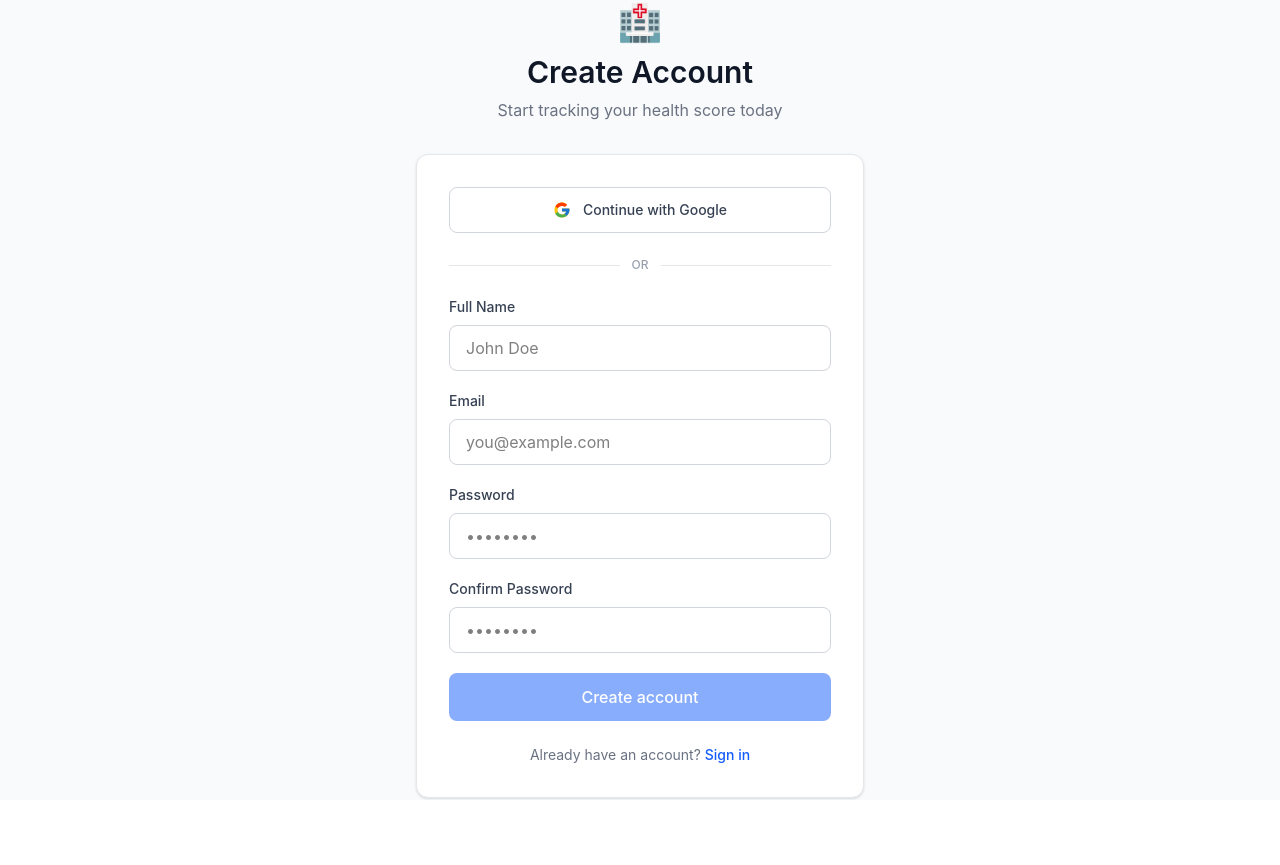
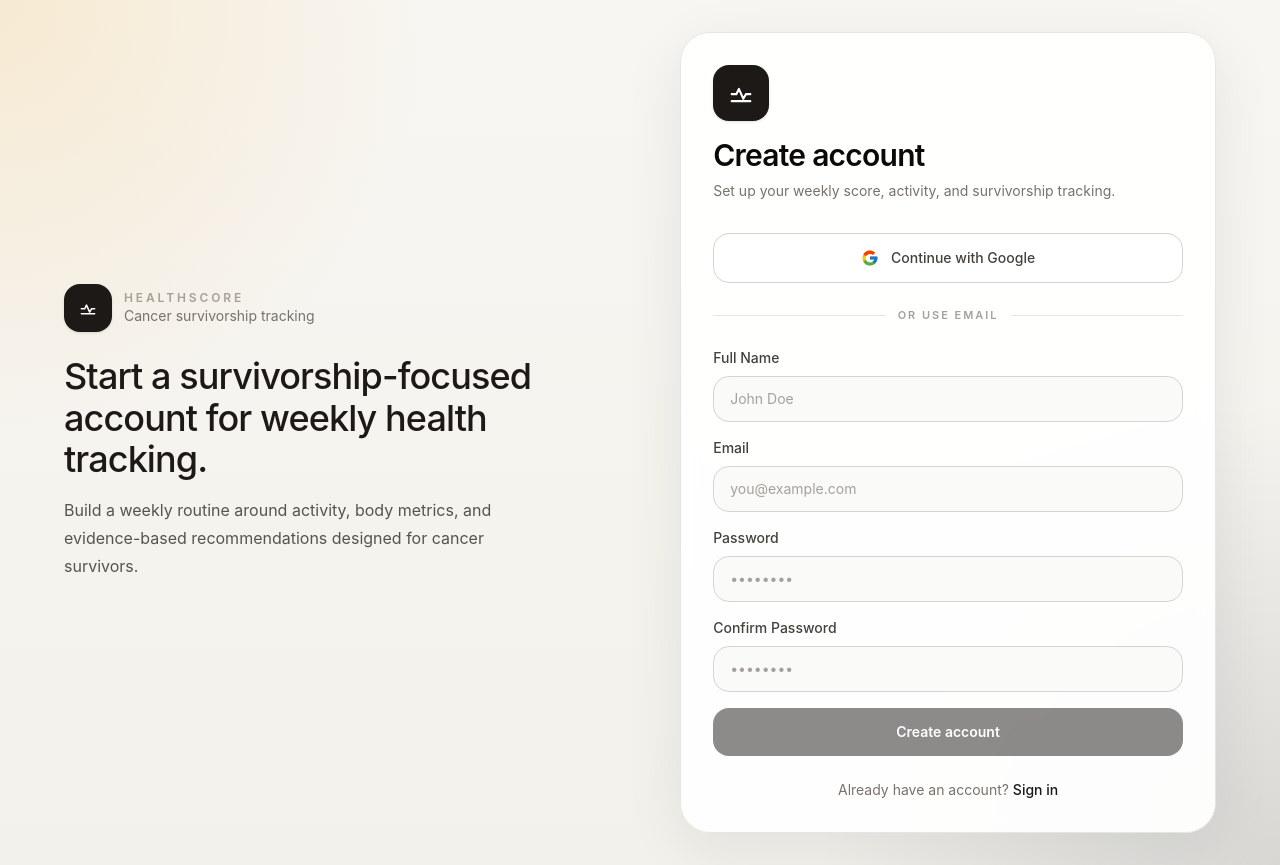
Before and after one commit to rajendrathalluru/Health-Score-Research, a React (Vite) app in the folder frontend/: page /register in a window 1280 px wide. Before the commit the page ends 800 px from the top, so only its background shows below. Built offline with nearby package versions, Linux system fonts and the light colour scheme.

Commit message:
chnages to login flow

```diff
--- a/frontend/src/pages/LoginPage.tsx
+++ b/frontend/src/pages/LoginPage.tsx
@@ -80,57 +80,83 @@ export default function LoginPage() {
   };
 
   return (
-    <div className="min-h-screen bg-gray-50 flex items-center justify-center px-4">
-      <div className="max-w-md w-full">
-
-        {/* Header */}
-        <div className="text-center mb-8">
-          <div className="text-4xl mb-3">🏥</div>
-          <h1 className="text-3xl font-semibold text-gray-900 mb-2">HealthScore</h1>
-          <p className="text-gray-500">Sign in to your account</p>
+    <div className="min-h-screen bg-[radial-gradient(circle_at_top_left,_rgba(245,158,11,0.14),_transparent_28%),radial-gradient(circle_at_bottom_right,_rgba(15,23,42,0.12),_transparent_30%),linear-gradient(180deg,_#f7f6f2_0%,_#f3f1eb_100%)] px-4 py-8 sm:px-6">
+      <div className="mx-auto grid min-h-[calc(100vh-4rem)] max-w-6xl items-center gap-6 lg:grid-cols-[1.05fr_0.95fr]">
+        <div className="hidden lg:block">
+          <div className="max-w-xl">
+            <div className="mb-6 flex items-center gap-3">
+              <div className="flex h-12 w-12 items-center justify-center rounded-2xl bg-stone-900 text-white shadow-sm">
+                <svg className="h-5 w-5" viewBox="0 0 24 24" fill="none" stroke="currentColor" strokeWidth="1.8">
+                  <path strokeLinecap="round" strokeLinejoin="round" d="M4 13h4l2.2-4.5L14 17l2.2-4H20" />
+                  <path strokeLinecap="round" strokeLinejoin="round" d="M4 19h16" />
+                </svg>
+              </div>
+              <div>
+                <div className="text-xs font-semibold uppercase tracking-[0.24em] text-stone-400">HealthScore</div>
+                <div className="text-sm text-stone-500">Cancer survivorship tracking</div>
+              </div>
             </div>
 
-        <div className="bg-white rounded-xl border border-gray-200 p-8 shadow-sm">
+            <h1 className="max-w-lg text-3xl font-medium leading-[1.15] tracking-tight text-stone-900 xl:text-4xl">
+              Built for cancer survivors tracking weekly health progress.
+            </h1>
+            <p className="mt-4 max-w-md text-base leading-7 text-stone-600">
+              Follow activity, body metrics, and evidence-based recommendations in a calmer weekly workflow designed for survivorship care.
+            </p>
+          </div>
+        </div>
+
+        <div className="mx-auto w-full max-w-md lg:max-w-none">
+          <div className="rounded-[30px] border border-stone-200 bg-white/92 p-6 shadow-[0_16px_60px_rgba(15,23,42,0.08)] backdrop-blur sm:p-8">
+
+            <div className="mb-8 text-center lg:text-left">
+              <div className="mb-4 flex justify-center lg:justify-start">
+                <div className="flex h-14 w-14 items-center justify-center rounded-2xl bg-stone-900 shadow-sm">
+                  <svg className="h-7 w-7 text-white" viewBox="0 0 24 24" fill="none" stroke="currentColor" strokeWidth="1.8">
+                    <path strokeLinecap="round" strokeLinejoin="round" d="M4 13h4l2.2-4.5L14 17l2.2-4H20" />
+                    <path strokeLinecap="round" strokeLinejoin="round" d="M4 19h16" />
+                  </svg>
+                </div>
+              </div>
+              <h2 className="text-3xl font-semibold tracking-tight text-stone-950">Sign in</h2>
+              <p className="mt-2 text-sm text-stone-500">Access your weekly score, activity, and body metrics.</p>
+            </div>
 
             {error && (
-            <div className="bg-red-50 border border-red-200 rounded-lg p-3 mb-6">
-              <p className="text-sm text-red-600">{error}</p>
+              <div className="mb-6 rounded-2xl border border-rose-200 bg-rose-50 px-4 py-3">
+                <p className="text-sm text-rose-700">{error}</p>
               </div>
             )}
 
-          {/* Google Sign In */}
             <button
               onClick={handleGoogleLogin}
               disabled={googleLoading || loading}
-            className="w-full flex items-center justify-center gap-3 border border-gray-300 rounded-lg py-3 px-4 hover:bg-gray-50 transition-colors disabled:opacity-50 mb-6"
+              className="mb-6 flex w-full items-center justify-center gap-3 rounded-2xl border border-stone-300 bg-white px-4 py-3.5 transition-colors hover:bg-stone-50 disabled:opacity-50"
             >
               {googleLoading ? (
-              <span className="text-sm text-gray-600">Redirecting to Google...</span>
+                <span className="text-sm text-stone-600">Redirecting to Google...</span>
               ) : (
                 <>
-                {/* Google SVG Icon */}
                   <svg width="18" height="18" viewBox="0 0 48 48">
                     <path fill="#FFC107" d="M43.6 20H24v8h11.3C33.5 33.1 29.2 36 24 36c-6.6 0-12-5.4-12-12s5.4-12 12-12c3.1 0 5.8 1.1 8 2.9l5.7-5.7C34.1 6.5 29.3 4 24 4 12.9 4 4 12.9 4 24s8.9 20 20 20c11 0 20-8 20-20 0-1.3-.2-2.7-.4-4z"/>
                     <path fill="#FF3D00" d="M6.3 14.7l6.6 4.8C14.5 16 19 13 24 13c3.1 0 5.8 1.1 8 2.9l5.7-5.7C34.1 6.5 29.3 4 24 4 16.3 4 9.7 8.3 6.3 14.7z"/>
                     <path fill="#4CAF50" d="M24 44c5.2 0 9.9-1.9 13.5-5.1l-6.2-5.2C29.4 35.5 26.8 36 24 36c-5.1 0-9.4-2.9-11.3-7.1l-6.6 5.1C9.8 39.8 16.4 44 24 44z"/>
                     <path fill="#1976D2" d="M43.6 20H24v8h11.3c-.9 2.4-2.5 4.4-4.6 5.8l6.2 5.2C40.8 35.5 44 30.1 44 24c0-1.3-.2-2.7-.4-4z"/>
                   </svg>
-                <span className="text-sm font-medium text-gray-700">Continue with Google</span>
+                  <span className="text-sm font-medium text-stone-700">Continue with Google</span>
                 </>
               )}
             </button>
 
-          {/* Divider */}
-          <div className="flex items-center gap-3 mb-6">
-            <div className="flex-1 h-px bg-gray-200" />
-            <span className="text-xs text-gray-400 font-medium">OR</span>
-            <div className="flex-1 h-px bg-gray-200" />
+            <div className="mb-6 flex items-center gap-3">
+              <div className="h-px flex-1 bg-stone-200" />
+              <span className="text-[11px] font-semibold uppercase tracking-[0.18em] text-stone-400">or use email</span>
+              <div className="h-px flex-1 bg-stone-200" />
             </div>
 
-          {/* Email/Password Form */}
-          <form onSubmit={handleSubmit} className="space-y-5">
+            <form onSubmit={handleSubmit} className="space-y-4">
               <div>
-              <label htmlFor="email" className="block text-sm font-medium text-gray-700 mb-2">
+                <label htmlFor="email" className="mb-2 block text-sm font-medium text-stone-700">
                   Email
                 </label>
                 <input
@@ -139,13 +165,13 @@ export default function LoginPage() {
                   value={email}
                   onChange={(e) => setEmail(e.target.value)}
                   required
-                className="w-full px-4 py-2.5 border border-gray-300 rounded-lg focus:ring-2 focus:ring-blue-500 focus:border-transparent outline-none"
+                  className="w-full rounded-2xl border border-stone-300 bg-stone-50 px-4 py-3 text-sm text-stone-900 placeholder-stone-400 outline-none transition-all focus:border-stone-900 focus:bg-white"
                   placeholder="you@example.com"
                 />
               </div>
 
               <div>
-              <label htmlFor="password" className="block text-sm font-medium text-gray-700 mb-2">
+                <label htmlFor="password" className="mb-2 block text-sm font-medium text-stone-700">
                   Password
                 </label>
                 <input
@@ -154,7 +180,7 @@ export default function LoginPage() {
                   value={password}
                   onChange={(e) => setPassword(e.target.value)}
                   required
-                className="w-full px-4 py-2.5 border border-gray-300 rounded-lg focus:ring-2 focus:ring-blue-500 focus:border-transparent outline-none"
+                  className="w-full rounded-2xl border border-stone-300 bg-stone-50 px-4 py-3 text-sm text-stone-900 placeholder-stone-400 outline-none transition-all focus:border-stone-900 focus:bg-white"
                   placeholder="••••••••"
                 />
               </div>
@@ -162,20 +188,21 @@ export default function LoginPage() {
               <button
                 type="submit"
                 disabled={loading || googleLoading || !email.trim() || !password}
-              className="w-full bg-blue-600 hover:bg-blue-700 text-white font-medium py-3 rounded-lg transition-colors disabled:opacity-50"
+                className="w-full rounded-2xl bg-stone-900 py-3.5 text-sm font-semibold text-white transition-colors hover:bg-stone-800 disabled:opacity-50"
               >
                 {loading ? 'Signing in...' : 'Sign in'}
               </button>
             </form>
 
-          <p className="text-center text-sm text-gray-500 mt-6">
-            Don't have an account?{' '}
-            <a href="/register" className="text-blue-600 hover:text-blue-700 font-medium">
+            <p className="mt-6 text-center text-sm text-stone-500">
+              Don&apos;t have an account?{' '}
+              <a href="/register" className="font-medium text-stone-900 hover:text-stone-700">
                 Sign up
               </a>
             </p>
           </div>
         </div>
       </div>
+    </div>
   );
 }
--- a/frontend/src/pages/RegisterPage.tsx
+++ b/frontend/src/pages/RegisterPage.tsx
@@ -90,32 +90,61 @@ export default function RegisterPage() {
   };
 
   return (
-    <div className="min-h-screen bg-gray-50 flex items-center justify-center px-4">
-      <div className="max-w-md w-full">
-
-        {/* Header */}
-        <div className="text-center mb-8">
-          <div className="text-4xl mb-3">🏥</div>
-          <h1 className="text-3xl font-semibold text-gray-900 mb-2">Create Account</h1>
-          <p className="text-gray-500">Start tracking your health score today</p>
+    <div className="min-h-screen bg-[radial-gradient(circle_at_top_left,_rgba(245,158,11,0.14),_transparent_28%),radial-gradient(circle_at_bottom_right,_rgba(15,23,42,0.12),_transparent_30%),linear-gradient(180deg,_#f7f6f2_0%,_#f3f1eb_100%)] px-4 py-8 sm:px-6">
+      <div className="mx-auto grid min-h-[calc(100vh-4rem)] max-w-6xl items-center gap-6 lg:grid-cols-[1.05fr_0.95fr]">
+        <div className="hidden lg:block">
+          <div className="max-w-xl">
+            <div className="mb-6 flex items-center gap-3">
+              <div className="flex h-12 w-12 items-center justify-center rounded-2xl bg-stone-900 text-white shadow-sm">
+                <svg className="h-5 w-5" viewBox="0 0 24 24" fill="none" stroke="currentColor" strokeWidth="1.8">
+                  <path strokeLinecap="round" strokeLinejoin="round" d="M4 13h4l2.2-4.5L14 17l2.2-4H20" />
+                  <path strokeLinecap="round" strokeLinejoin="round" d="M4 19h16" />
+                </svg>
+              </div>
+              <div>
+                <div className="text-xs font-semibold uppercase tracking-[0.24em] text-stone-400">HealthScore</div>
+                <div className="text-sm text-stone-500">Cancer survivorship tracking</div>
+              </div>
             </div>
 
-        <div className="bg-white rounded-xl border border-gray-200 p-8 shadow-sm">
+            <h1 className="max-w-lg text-3xl font-medium leading-[1.15] tracking-tight text-stone-900 xl:text-4xl">
+              Start a survivorship-focused account for weekly health tracking.
+            </h1>
+            <p className="mt-4 max-w-md text-base leading-7 text-stone-600">
+              Build a weekly routine around activity, body metrics, and evidence-based recommendations designed for cancer survivors.
+            </p>
+          </div>
+        </div>
+
+        <div className="mx-auto w-full max-w-md lg:max-w-none">
+          <div className="rounded-[30px] border border-stone-200 bg-white/92 p-6 shadow-[0_16px_60px_rgba(15,23,42,0.08)] backdrop-blur sm:p-8">
+
+            <div className="mb-8 text-center lg:text-left">
+              <div className="mb-4 flex justify-center lg:justify-start">
+                <div className="flex h-14 w-14 items-center justify-center rounded-2xl bg-stone-900 shadow-sm">
+                  <svg className="h-7 w-7 text-white" viewBox="0 0 24 24" fill="none" stroke="currentColor" strokeWidth="1.8">
+                    <path strokeLinecap="round" strokeLinejoin="round" d="M4 13h4l2.2-4.5L14 17l2.2-4H20" />
+                    <path strokeLinecap="round" strokeLinejoin="round" d="M4 19h16" />
+                  </svg>
+                </div>
+              </div>
+              <h2 className="text-3xl font-semibold tracking-tight text-stone-950">Create account</h2>
+              <p className="mt-2 text-sm text-stone-500">Set up your weekly score, activity, and survivorship tracking.</p>
+            </div>
 
             {error && (
-            <div className="bg-red-50 border border-red-200 rounded-lg p-3 mb-6">
-              <p className="text-sm text-red-600">{error}</p>
+              <div className="mb-6 rounded-2xl border border-rose-200 bg-rose-50 px-4 py-3">
+                <p className="text-sm text-rose-700">{error}</p>
               </div>
             )}
 
-          {/* Google Sign Up */}
             <button
               onClick={handleGoogleLogin}
               disabled={googleLoading || loading}
-            className="w-full flex items-center justify-center gap-3 border border-gray-300 rounded-lg py-3 px-4 hover:bg-gray-50 transition-colors disabled:opacity-50 mb-6"
+              className="mb-6 flex w-full items-center justify-center gap-3 rounded-2xl border border-stone-300 bg-white px-4 py-3.5 transition-colors hover:bg-stone-50 disabled:opacity-50"
             >
               {googleLoading ? (
-              <span className="text-sm text-gray-600">Redirecting to Google...</span>
+                <span className="text-sm text-stone-600">Redirecting to Google...</span>
               ) : (
                 <>
                   <svg width="18" height="18" viewBox="0 0 48 48">
@@ -124,22 +153,20 @@ export default function RegisterPage() {
                     <path fill="#4CAF50" d="M24 44c5.2 0 9.9-1.9 13.5-5.1l-6.2-5.2C29.4 35.5 26.8 36 24 36c-5.1 0-9.4-2.9-11.3-7.1l-6.6 5.1C9.8 39.8 16.4 44 24 44z"/>
                     <path fill="#1976D2" d="M43.6 20H24v8h11.3c-.9 2.4-2.5 4.4-4.6 5.8l6.2 5.2C40.8 35.5 44 30.1 44 24c0-1.3-.2-2.7-.4-4z"/>
                   </svg>
-                <span className="text-sm font-medium text-gray-700">Continue with Google</span>
+                  <span className="text-sm font-medium text-stone-700">Continue with Google</span>
                 </>
               )}
             </button>
 
-          {/* Divider */}
-          <div className="flex items-center gap-3 mb-6">
-            <div className="flex-1 h-px bg-gray-200" />
-            <span className="text-xs text-gray-400 font-medium">OR</span>
-            <div className="flex-1 h-px bg-gray-200" />
+            <div className="mb-6 flex items-center gap-3">
+              <div className="h-px flex-1 bg-stone-200" />
+              <span className="text-[11px] font-semibold uppercase tracking-[0.18em] text-stone-400">or use email</span>
+              <div className="h-px flex-1 bg-stone-200" />
             </div>
 
-          {/* Email/Password Form */}
-          <form onSubmit={handleSubmit} className="space-y-5">
+            <form onSubmit={handleSubmit} className="space-y-4">
               <div>
-              <label htmlFor="name" className="block text-sm font-medium text-gray-700 mb-2">
+                <label htmlFor="name" className="mb-2 block text-sm font-medium text-stone-700">
                   Full Name
                 </label>
                 <input
@@ -148,13 +175,13 @@ export default function RegisterPage() {
                   value={formData.name}
                   onChange={(e) => setFormData({...formData, name: e.target.value})}
                   required
-                className="w-full px-4 py-2.5 border border-gray-300 rounded-lg focus:ring-2 focus:ring-blue-500 focus:border-transparent outline-none"
+                  className="w-full rounded-2xl border border-stone-300 bg-stone-50 px-4 py-3 text-sm text-stone-900 placeholder-stone-400 outline-none transition-all focus:border-stone-900 focus:bg-white"
                   placeholder="John Doe"
                 />
               </div>
 
               <div>
-              <label htmlFor="email" className="block text-sm font-medium text-gray-700 mb-2">
+                <label htmlFor="email" className="mb-2 block text-sm font-medium text-stone-700">
                   Email
                 </label>
                 <input
@@ -163,13 +190,13 @@ export default function RegisterPage() {
                   value={formData.email}
                   onChange={(e) => setFormData({...formData, email: e.target.value})}
                   required
-                className="w-full px-4 py-2.5 border border-gray-300 rounded-lg focus:ring-2 focus:ring-blue-500 focus:border-transparent outline-none"
+                  className="w-full rounded-2xl border border-stone-300 bg-stone-50 px-4 py-3 text-sm text-stone-900 placeholder-stone-400 outline-none transition-all focus:border-stone-900 focus:bg-white"
                   placeholder="you@example.com"
                 />
               </div>
 
               <div>
-              <label htmlFor="password" className="block text-sm font-medium text-gray-700 mb-2">
+                <label htmlFor="password" className="mb-2 block text-sm font-medium text-stone-700">
                   Password
                 </label>
                 <input
@@ -179,13 +206,13 @@ export default function RegisterPage() {
                   onChange={(e) => setFormData({...formData, password: e.target.value})}
                   required
                   minLength={6}
-                className="w-full px-4 py-2.5 border border-gray-300 rounded-lg focus:ring-2 focus:ring-blue-500 focus:border-transparent outline-none"
+                  className="w-full rounded-2xl border border-stone-300 bg-stone-50 px-4 py-3 text-sm text-stone-900 placeholder-stone-400 outline-none transition-all focus:border-stone-900 focus:bg-white"
                   placeholder="••••••••"
                 />
               </div>
 
               <div>
-              <label htmlFor="confirmPassword" className="block text-sm font-medium text-gray-700 mb-2">
+                <label htmlFor="confirmPassword" className="mb-2 block text-sm font-medium text-stone-700">
                   Confirm Password
                 </label>
                 <input
@@ -195,7 +222,7 @@ export default function RegisterPage() {
                   onChange={(e) => setFormData({...formData, confirmPassword: e.target.value})}
                   required
                   minLength={6}
-                className="w-full px-4 py-2.5 border border-gray-300 rounded-lg focus:ring-2 focus:ring-blue-500 focus:border-transparent outline-none"
+                  className="w-full rounded-2xl border border-stone-300 bg-stone-50 px-4 py-3 text-sm text-stone-900 placeholder-stone-400 outline-none transition-all focus:border-stone-900 focus:bg-white"
                   placeholder="••••••••"
                 />
               </div>
@@ -203,20 +230,21 @@ export default function RegisterPage() {
               <button
                 type="submit"
                 disabled={loading || googleLoading || !formData.name.trim() || !formData.email.trim() || !formData.password || !formData.confirmPassword}
-              className="w-full bg-blue-600 hover:bg-blue-700 text-white font-medium py-3 rounded-lg transition-colors disabled:opacity-50"
+                className="w-full rounded-2xl bg-stone-900 py-3.5 text-sm font-semibold text-white transition-colors hover:bg-stone-800 disabled:opacity-50"
               >
                 {loading ? 'Creating account...' : 'Create account'}
               </button>
             </form>
 
-          <p className="text-center text-sm text-gray-500 mt-6">
+            <p className="mt-6 text-center text-sm text-stone-500">
               Already have an account?{' '}
-            <a href="/login" className="text-blue-600 hover:text-blue-700 font-medium">
+              <a href="/login" className="font-medium text-stone-900 hover:text-stone-700">
                 Sign in
               </a>
             </p>
           </div>
         </div>
       </div>
+    </div>
   );
 }
```
Lines whose indentation alone changed are shown as unchanged.
